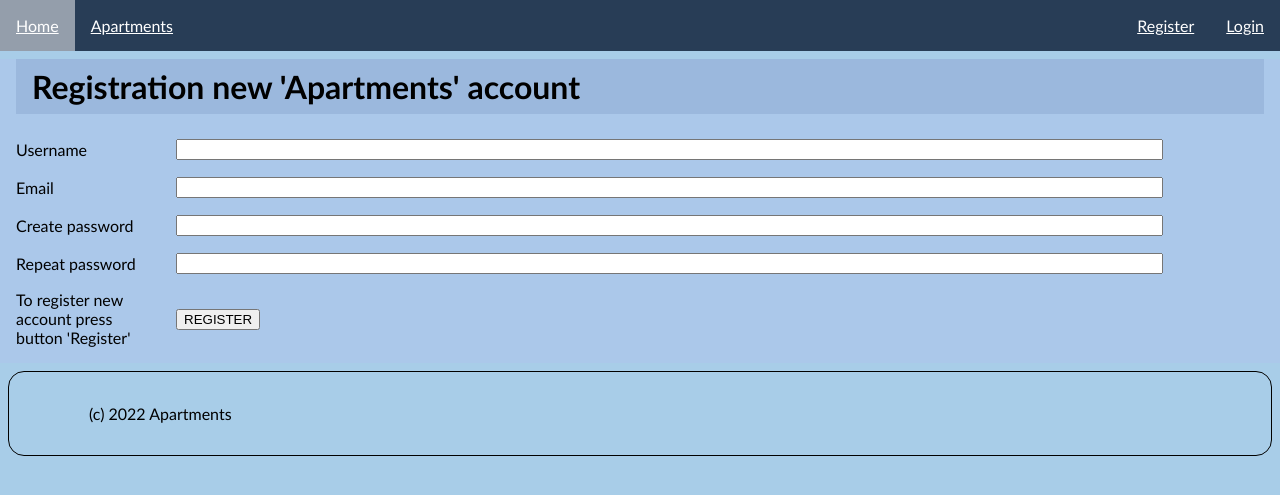
After one commit to Sergejus83/apartments, a Django app: page /user_profile/register/ in a window 1280 px wide. The commit adds this page. Shown: the top 495 px of the page. Run offline with Django 4.2, Linux system fonts and the light colour scheme.

Commit message:
user login, logout, profile; new user registration form

```diff
--- a/rental_apartments/apartments/static/apartments/css/base.css
+++ b/rental_apartments/apartments/static/apartments/css/base.css
@@ -115,9 +115,19 @@ table {
     padding: 0.5rem;
 }
 
+.form-grid {
+    grid-template-columns: 10rem auto;
+}
+
 .form-grid div {
     display: inline-block;
     padding: 0.5rem;
     align-self: center;
     justify-self: stretch;
 }
+
+.form-grid input[type="text"],
+.form-grid input[type="email"],
+.form-grid input[type="password"] {
+    width: 90%;
+}
--- a/rental_apartments/apartments/templates/apartments/base.html
+++ b/rental_apartments/apartments/templates/apartments/base.html
@@ -18,10 +18,18 @@
                 <a href="{% url 'index' %}">{% trans "Home" %}</a>
                 <a href="{% url 'apartments' %}">{% trans "Apartments" %}</a>
                 <span class="spacer"></span>
-                    <a href="{% url 'login' %}">{% trans "Login" %}</a>
-                    <a href="{% url 'admin:index' %}">{% trans "Admin" %}</a>
-
-                {% endblock nav %}
+                {% if user.is_authenticated %}
+                    <a href="{% url 'profile' %}">{{ user }}</a>
+                    <span>{{ user }}</span>
+                    {% if user.is_superuser or user.is_staff %}
+                        <a href="{% url 'admin:index' %}">{% trans "Admin" %}</a>
+                    {% endif %}
+                    <a href="{% url 'logout' %}">{% trans "Logout" %}</a>
+                {% else %}
+                    <a href="{% url 'register' %}">{% trans "Register" %}</a>
+                    <a href="{% url 'login' %}{% if not 'acounts/' in request.path %}?next={% endif %}">{% trans "Login" %}</a>
+                {% endif %}
+            {% endblock nav %}
         </div>
     </header>
     <main>
--- a/rental_apartments/apartments/templates/apartments/index.html
+++ b/rental_apartments/apartments/templates/apartments/index.html
@@ -7,7 +7,7 @@
         <p>{% trans "Welcome to the best apartments" %}</p>
         <li>{% trans "Total apartments we have" %}: {{ apartment_count }}</li>
         <li>{% trans "Total reservations made" %}: {{ reservation_count }}</li>
-        <li>{% trans "Total unique guets registered" %}: {{ user_count }}</li>
+        <li>{% trans "Total unique guests registered" %}: {{ user_count }}</li>
         <li>{% trans "Total visitors seen our website" %}: {{ visit_count }}</li>
 
     </ul>
--- a/rental_apartments/user_profile/templates/registration/login.html
+++ b/rental_apartments/user_profile/templates/registration/login.html
@@ -34,6 +34,6 @@
     </tr>
 </table>
 </form>
-<p><a href="{% url 'password_reset' %}">{% trans "Forgot password?" %}</a></p>
+{% comment %} <p><a href="{% url 'password_reset' %}">{% trans "Forgot password?" %}</a></p> {% endcomment %}
 
 {% endblock content %}
--- /dev/null
+++ b/rental_apartments/user_profile/templates/user_profile/register.html
@@ -0,0 +1,21 @@
+{% extends 'apartments/base.html' %}
+{% load static i18n  %}
+{% block title %}{% trans "Registration to" %} {{ block.super }}{% endblock title %}
+{% block content %}
+<h1>{% trans "Registration new 'Apartments' account" %}</h1>
+<form action="" mothod="post">
+    {% csrf_token %}
+    <div class = "table-grid form-grid">
+        <div><label for="username">{% trans "Username" %}</label></div>
+        <div><input type="text" name="username" value="{{ request.POST.username }}"></div>
+        <div><label for="email">{% trans "Email" %}</label></div>
+        <div><input type="text" name="email" value="{{ request.POST.email }}"></div>
+        <div><label for="password">{% trans "Create password" %}</label></div>
+        <div><input type="password" name="username"></div>
+        <div><label for="password_2">{% trans "Repeat password" %}</label></div>
+        <div><input type="password" name="password_2"></div>
+        <div><label>{% trans "To register new account press button 'Register'" %}</label></div>
+        <div><button type="submit">{% trans "REGISTER" %}</button></div>
+    </div>
+</form>
+{% endblock content %}
--- a/rental_apartments/user_profile/urls.py
+++ b/rental_apartments/user_profile/urls.py
@@ -1,5 +1,9 @@
 from django.urls import path
+from . import views
+
 
 urlpatterns = [
+    path('register/', views.register, name='register'),
+    path('profile/', views.profile, name='profile'),
 
 ]
--- a/rental_apartments/user_profile/views.py
+++ b/rental_apartments/user_profile/views.py
@@ -1,3 +1,47 @@
-from django.shortcuts import render
+from django.shortcuts import render, redirect
+from django.views.decorators.csrf import csrf_protect
+from django.contrib.auth import get_user_model
+from django.contrib import messages
+from django.core.validators import validate_email
+from django.utils.translation import gettext_lazy as _
+from django.contrib.auth.decorators import login_required
 
-# Create your views here.
+
+User = get_user_model()
+
+@csrf_protect
+def register(request):
+    if request.method == 'POST':
+        username = request.POST.get('username')
+        email = request.POST.get('email')
+        password = request.POST.get('password')
+        password_2 = request.POST.get('password_2')
+        error = False
+
+        if not User.objects.filter(username=username).first or username:
+            messages.error(request, _("Warning! Username not entered or already exists!"))
+            error = True
+        if not User.objects.filter(email=email).first() or email:
+            messages.error(request, _("Warning! Email not entered or already exists!"))
+            error = True
+        else:
+            try:
+                validate_email(email)
+            except:
+                messages.error(request, _("Warning! Invalid email!"))
+        if password != password_2 or not password or not password_2:
+            messages.error(request, _("Warninig! Password not entered or not the same!"))
+            error = True
+
+        if not error:
+            User.objects.create_user(username=username, email=email, password=password)
+            messages.success(request, "OK")
+            return redirect('login')
+            # _('Successful! New user ') + f"{ username }" + _( 'created!')
+
+    return render(request, 'user_profile/register.html')
+
+
+@login_required
+def profile(request):
+    return render(request, 'user_profile/profile.html')
```
Also changed, not shown: rental_apartments/rental_apartments/settings.py (+7 -0 lines), rental_apartments/user_profile/templates/registration/logout.html (added, +8 -0 lines), rental_apartments/user_profile/templates/user_profile/profile.html (added, +7 -0 lines).
